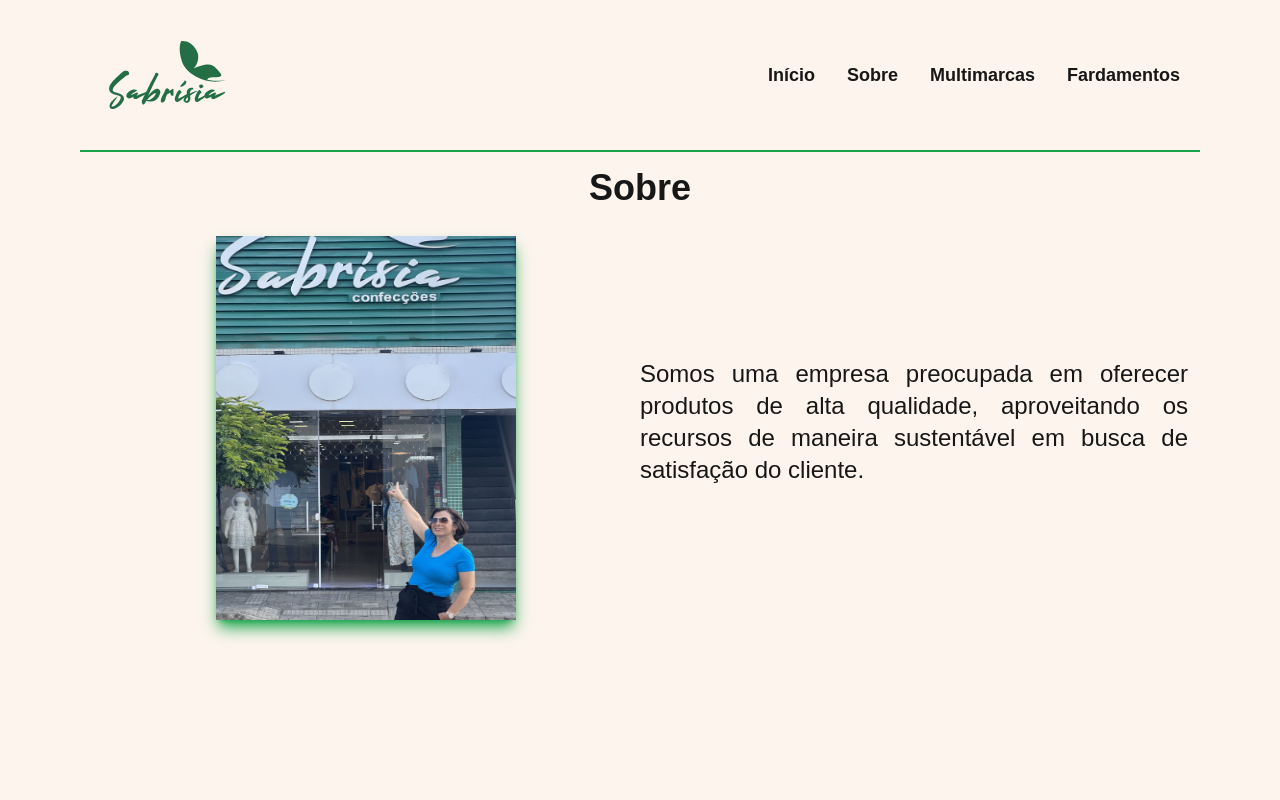
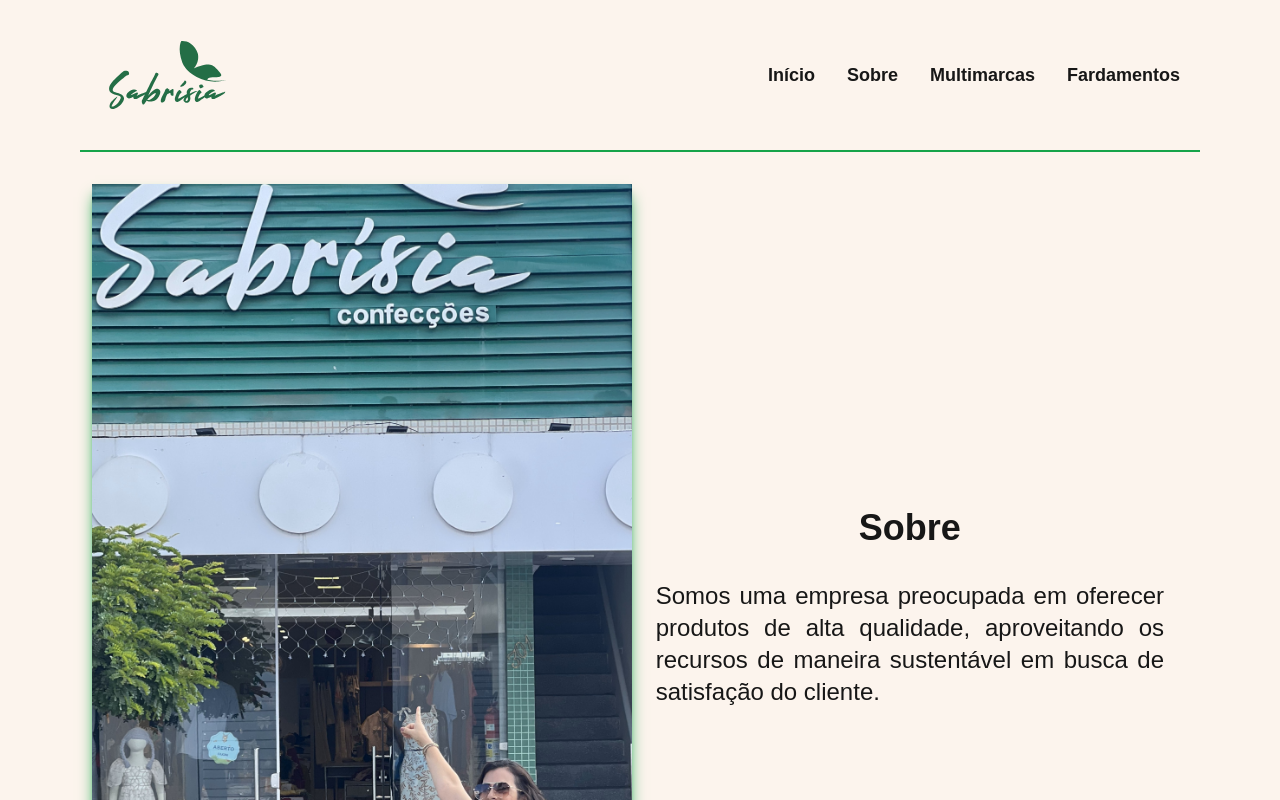
Before and after one commit to SabrisiaConfeccao/sabrisia-site, a Next.js app: page /sobre in a window 1280 px wide. Shown: the top 800 px of the page. Built offline with nearby package versions, Linux system fonts and the light colour scheme.

Commit message:
feat: finaliza a página sobre

```diff
--- a/src/app/sobre/page.tsx
+++ b/src/app/sobre/page.tsx
@@ -1,3 +1,5 @@
+'use client';
+
 import Image from 'next/image';
 import { GridContainer } from '../components/GridContainer';
 import { Footer } from '../components/Footer';
@@ -7,26 +9,24 @@
   return (
     <>
       <Header />
-      <GridContainer className="h-[calc(100vh-10rem)] items-center mt-4">
-        <h1 className="text-4xl text-center font-bold mb-4">Sobre</h1>
-        <div className="flex items-center justify-around">
-          <div className="h-96 w-full flex justify-center mt-3">
+      <GridContainer className="md:my-8 flex flex-col-reverse gap-14 items-center md:justify-around md:flex-row md:gap-0 ">
+        <div className="flex justify-center w-3/4">
           <Image
             src="/imagem-sobre.jpg"
             alt="Sobre"
-              width={300}
-              height={300}
-              className="h-auto shadow-lg shadow-green-600 object-fill"
+            width={500}
+            height={100}
+            className="shadow-lg w-full md:w-[300] xl:w-[350] 2xl:w-[500] shadow-green-600 object-fill"
           />
         </div>
-          <section className="w-full">
-            <p className="text-2xl text-justify">
+        <section className="w-full px-6 md:w-3/4">
+          <h1 className="text-4xl 2xl:text-5xl text-center font-bold my-8">Sobre</h1>
+          <p className="md:text-2xl text-justify">
             Somos uma empresa preocupada em oferecer produtos de alta qualidade,
             aproveitando os recursos de maneira sustentável em busca de
             satisfação do cliente.
           </p>
         </section>
-        </div>
       </GridContainer>
       <Footer />
     </>
```
Lines whose indentation alone changed are shown as unchanged.
